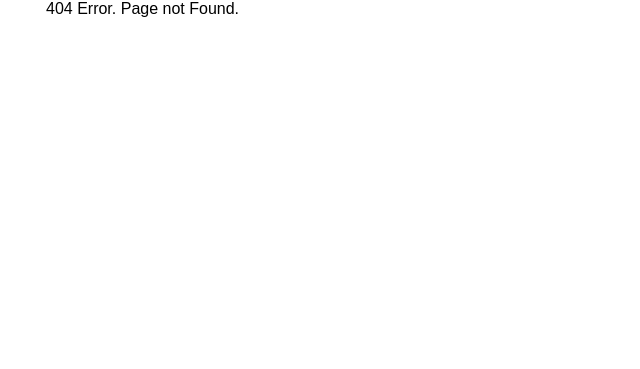
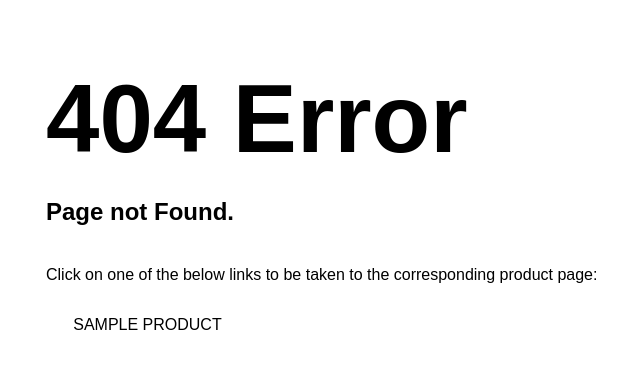
Before and after one commit to Matt-Farncomb/stock-table, a Flask app: template templates/404.html in a window 1280 px wide. Shown: the top 369 px of the page, without its empty margins (194-834 px from the left). Run offline with Flask 2, Linux system fonts and the light colour scheme; the template is opened without the code that fills it: most values are stand-ins (such as "Sample title", 1, 10 or a date in 2020).

Commit message:
Update 404 page

```diff
--- a/static/styles/styles.css
+++ b/static/styles/styles.css
@@ -15,15 +15,7 @@ body {
     margin: auto;
 }
 
-h1 {
 
-    color: white;
-    display: inline;
-    background-color: rgb(105, 184, 253);
-    padding-top: .75em;
-    padding-bottom:.75em;
-    margin:0;
-}
 
 header {
     z-index: 1;
@@ -41,35 +33,44 @@ header {
     /* width: 100%; */
 }
 
+header h1 {
+
+    color: white;
+    display: inline;
+    background-color: rgb(105, 184, 253);
+    padding-top: .75em;
+    padding-bottom:.75em;
+    margin:0;
+}
 
 
 
-nav {
+header nav {
     display: grid;
     grid-template-columns: auto auto;
     background-color: var(--nav-colour);
     /* grid-template-columns: repeat(2, 1fr); */
 }
 
-nav:first-child {
+header nav:first-child {
     width: 800px;
     display: grid;
     grid-template-columns: auto auto auto;
 }
 
-a {
+header nav a {
     padding-top: 2em;
     color:white;
     text-decoration: none;
     border-left: 3px solid rgb(68, 68, 68);
 }
 
-nav:first-child a {
+header nav:first-child a {
     padding-top: 2em;
     padding-bottom:1.5em;
 }
 
-a:hover {
+header nav a:hover {
     background-color:rgb(136, 136, 136);
     text-decoration: underline;
     text-underline-position: under;
@@ -128,25 +129,36 @@ tbody tr:first-child td {
     padding-top: 5.75em;
 }
 
+#error-404 h1 {
+    font-size: 6em;
+    margin-bottom: .25em;
+}
+
+#error-404 p {
+    margin-top:2.5em;
+    margin-bottom: 2em;
+}
 
 
-
-/* th:nth-child(2n) {
-    background-color:red;
-    width: 4em;
+#error-404 nav a {
+    text-decoration: none;
+    color:black;
+    text-transform: uppercase;
 }
 
-th:nth-child(3n) {
-    background-color:red;
-    width: 4em;
+#error-404 nav a:hover {
+    background-color: rgb(196, 220, 228);
 }
 
-th:nth-child(4n) {
-    background-color:red;
-    width: 10em;
+#error-404 nav a {
+    /* margin-right: 1em; */
+    padding-right: 1em;
+
+    padding: .45em 2em .45em 2em;
+    margin-left:-.3em;
+    box-sizing: border-box;
 }
 
-th:nth-child(5n) {
-    background-color:red;
-    width: 10em;
-} */
+#error-404 nav a:not(:last-child) {
+    border-right:.15em solid rgb(226, 218, 218);
+}
--- a/templates/404.html
+++ b/templates/404.html
@@ -1,7 +1,15 @@
 {% extends "base.html" %}
 
 {% block body %}
+  <main id="error-404">
+    <h1>404 Error</h1>
+    <h2>Page not Found.</h2>
 
-  404 Error. Page not Found.
-
+    <p>Click on one of the below links to be taken to the corresponding product page:</p>
+    <nav>
+      {% for product in products_required %}
+          <a href="{{ url_for('products_table', category=product) }}">{{ product }}</a>
+      {% endfor %}
+    </nav>
+  </main>
 {% endblock %}
```
